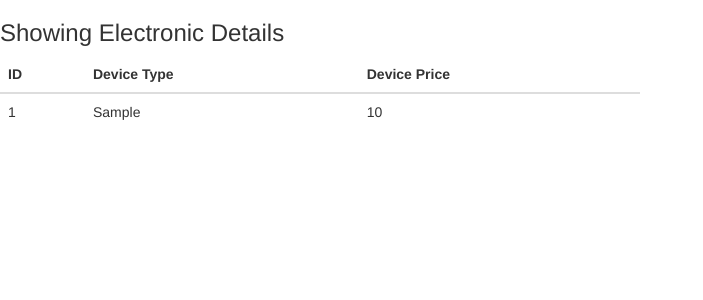
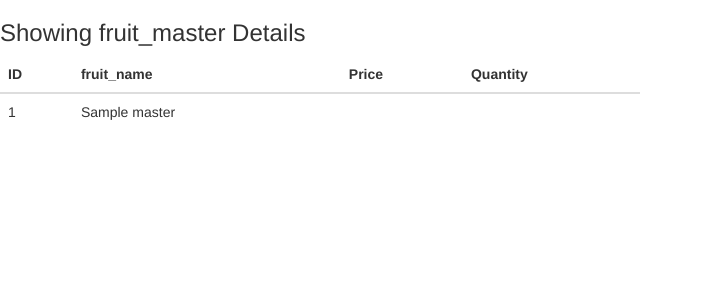
Before and after one commit to rangbind/fruits-shop, a PHP site: page /dashboard.php in a window 1280 px wide. Shown: the top 300 px of the page, without its empty margins (0-703 px from the left). Run offline with PHP 8.4, Linux system fonts and the light colour scheme; tables that the repository leaves empty or names only in its code hold one stand-in row (values such as "Sample post"); data that the repository does not hold is empty; a stand-in replaces the project's code that opens the database connection.

Commit message:
inserted values in table and created form

```diff
--- a/addFruitsView.php
+++ b/addFruitsView.php
@@ -13,7 +13,10 @@
 		<center>
 			<label>Fruit Name:</label>
 			<input type="text" class="textbox" name="fruit_name" placeholder="Fruit Name" required="true"><br><br>
-			<button class="login-btn" type="submit" name="submit">Submit</button>
+			<label>Price:</label>
+			<input type="text" class="textbox" name="Price" placeholder="Price" required="true"><br><br>
+			<label>Quantity:</label>
+			<input type="text" class="textbox" name="Quantity" placeholder="Quantity" required="true"><br><br>		<button class="submit-btn" type="submit" name="submit">Submit</button>
 		</center>
 	</form>
 </body>
--- a/dashboard.php
+++ b/dashboard.php
@@ -8,6 +8,7 @@
 	while ($row = mysqli_fetch_assoc($result)) {
 		$dataArray[] = $row;
 	}
+	//print_r($dataArray);
 ?>
 <!DOCTYPE html>
 <html>
@@ -19,13 +20,15 @@
 </head>
 
 <body>
-	<h3>Showing Electronic Details</h3>
+	<h3>Showing fruit_master Details</h3>
 	<table class="table table-hover" style="width: 50%">
 		<thead>
 			<tr>
 				<th>ID</th>
-				<th>Device Type</th>
-				<th>Device Price</th>
+				<th>fruit_name</th>
+				<th>Price</th>
+				<th>Quantity</th>
+
 			</tr>
 		</thead>
 		<tbody>
@@ -34,8 +37,10 @@
 			?>
 			<tr>
 				<td><?php echo $value['id']; ?></td>
-				<td><?php echo $value['device_type']; ?></td>
-				<td><?php echo $value['device_price']; ?></td>
+				<td><?php echo $value['fruit_name']; ?></td>
+				<td><?php echo $value['Price']; ?></td>
+				<td><?php echo $value['Quantity']; ?></td>
+
 			</tr>
 			<?php
 			}
--- a/show_table.php
+++ b/show_table.php
@@ -2,7 +2,7 @@
 
 	include('config/connection.php');
 
-	$selectquery = "select * from electronics";
+	$selectquery = "select * from fruit_master";
 	$result = $mysqli-> query($selectquery);
 
 	$dataArray = [];
```
